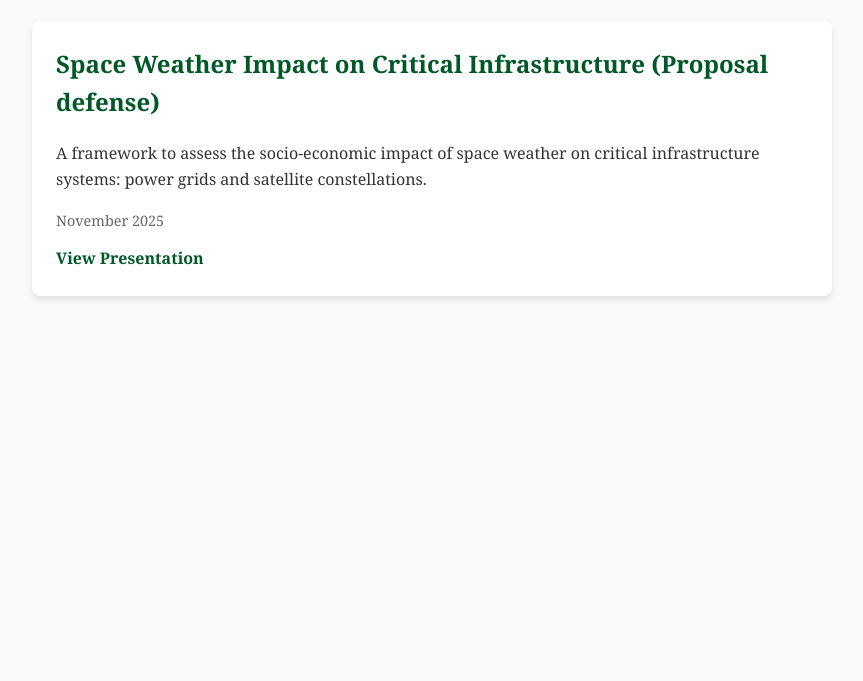
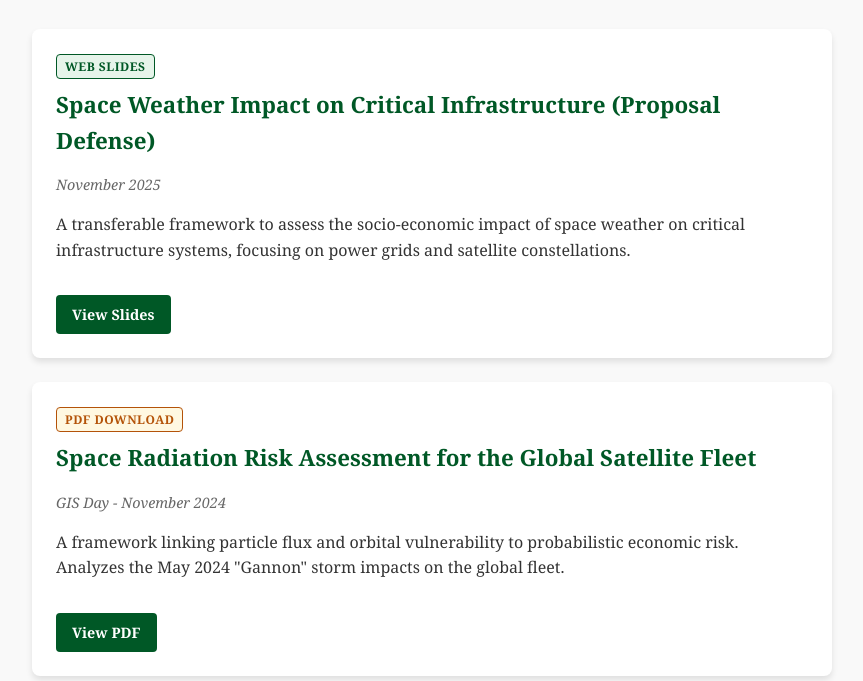
Before and after one commit to denniesbor/Presentations, a plain HTML site: page index.html in a window 1280 px wide. Shown: the part 119-800 px from the top of the page, without its empty margins (208-1071 px from the left). Drawn offline with Linux system fonts and the light colour scheme.

Commit message:
deploy: a8f42fb6161d395bb721ce7cebfdbdcc0dc6e869

```diff
--- a/index.html
+++ b/index.html
@@ -18,6 +18,7 @@
         color: rgb(0, 88, 38); /* GMU Green */
         border-bottom: 3px solid rgb(196, 150, 0); /* GMU Gold */
         padding-bottom: 0.5rem;
+        margin-bottom: 2rem;
       }
       .presentation-card {
         background: white;
@@ -25,22 +26,59 @@
         padding: 1.5rem;
         margin: 1.5rem 0;
         box-shadow: 0 4px 6px rgba(0, 0, 0, 0.1);
+        transition: transform 0.2s ease, box-shadow 0.2s ease;
+      }
+      .presentation-card:hover {
+        transform: translateY(-2px);
+        box-shadow: 0 8px 15px rgba(0, 0, 0, 0.1);
       }
       .presentation-card h2 {
-        margin-top: 0;
+        margin-top: 0.5rem;
+        margin-bottom: 0.5rem;
         color: rgb(0, 88, 38);
+        font-size: 1.4rem;
       }
-      a {
-        color: rgb(0, 88, 38);
+      a.action-link {
+        display: inline-block;
+        margin-top: 1rem;
+        color: white;
+        background-color: rgb(0, 88, 38);
+        padding: 0.5rem 1rem;
+        border-radius: 4px;
         text-decoration: none;
         font-weight: bold;
+        font-size: 0.9rem;
       }
-      a:hover {
-        text-decoration: underline;
+      a.action-link:hover {
+        background-color: rgb(0, 60, 26);
+        text-decoration: none;
       }
       .date {
         color: #666;
         font-size: 0.9rem;
+        margin-bottom: 0.5rem;
+        font-style: italic;
+      }
+
+      /* Tag Styling */
+      .tag {
+        display: inline-block;
+        font-size: 0.75rem;
+        font-weight: bold;
+        padding: 2px 8px;
+        border-radius: 4px;
+        text-transform: uppercase;
+        letter-spacing: 0.5px;
+      }
+      .tag.web {
+        background-color: #e6f4ea;
+        color: rgb(0, 88, 38);
+        border: 1px solid rgb(0, 88, 38);
+      }
+      .tag.pdf {
+        background-color: #fff8e1;
+        color: #b45309;
+        border: 1px solid #b45309;
       }
     </style>
   </head>
@@ -48,18 +86,43 @@
     <h1>Dennies Bor - Presentations</h1>
 
     <div class="presentation-card">
+      <span class="tag web">Web Slides</span>
       <h2>
-        Space Weather Impact on Critical Infrastructure (Proposal defense)
+        Space Weather Impact on Critical Infrastructure (Proposal Defense)
       </h2>
+      <p class="date">November 2025</p>
       <p>
-        A framework to assess the socio-economic impact of space weather on
-        critical infrastructure systems: power grids and satellite
+        A transferable framework to assess the socio-economic impact of space weather on
+        critical infrastructure systems, focusing on power grids and satellite
         constellations.
       </p>
-      <p class="date">November 2025</p>
-      <a href="./dissertation_prop/">View Presentation</a>
+      <a class="action-link" href="./dissertation_prop/index.html" target="_blank">View Slides</a>
     </div>
 
-    <!-- More presentations here -->
+    <div class="presentation-card">
+      <span class="tag pdf">PDF Download</span>
+      <h2>
+        Space Radiation Risk Assessment for the Global Satellite Fleet
+      </h2>
+      <p class="date">GIS Day - November 2024</p>
+      <p>
+        A framework linking particle flux and orbital vulnerability to probabilistic economic risk.
+        Analyzes the May 2024 "Gannon" storm impacts on the global fleet.
+      </p>
+      <a class="action-link" href="./pdfs/Bor_GIS_Day.pdf" target="_blank">View PDF</a>
+    </div>
+
+    <div class="presentation-card">
+      <span class="tag pdf">PDF Download</span>
+      <h2>
+        Computational Physics II
+      </h2>
+      <p class="date">Spring 2024</p>
+      <p>
+        Advanced computational methods and modeling techniques.
+      </p>
+      <a class="action-link" href="./pdfs/dennies_bor_comp_phys_2.pdf" target="_blank">View PDF</a>
+    </div>
+
   </body>
 </html>
```
Also changed, not shown: 2 other files.
